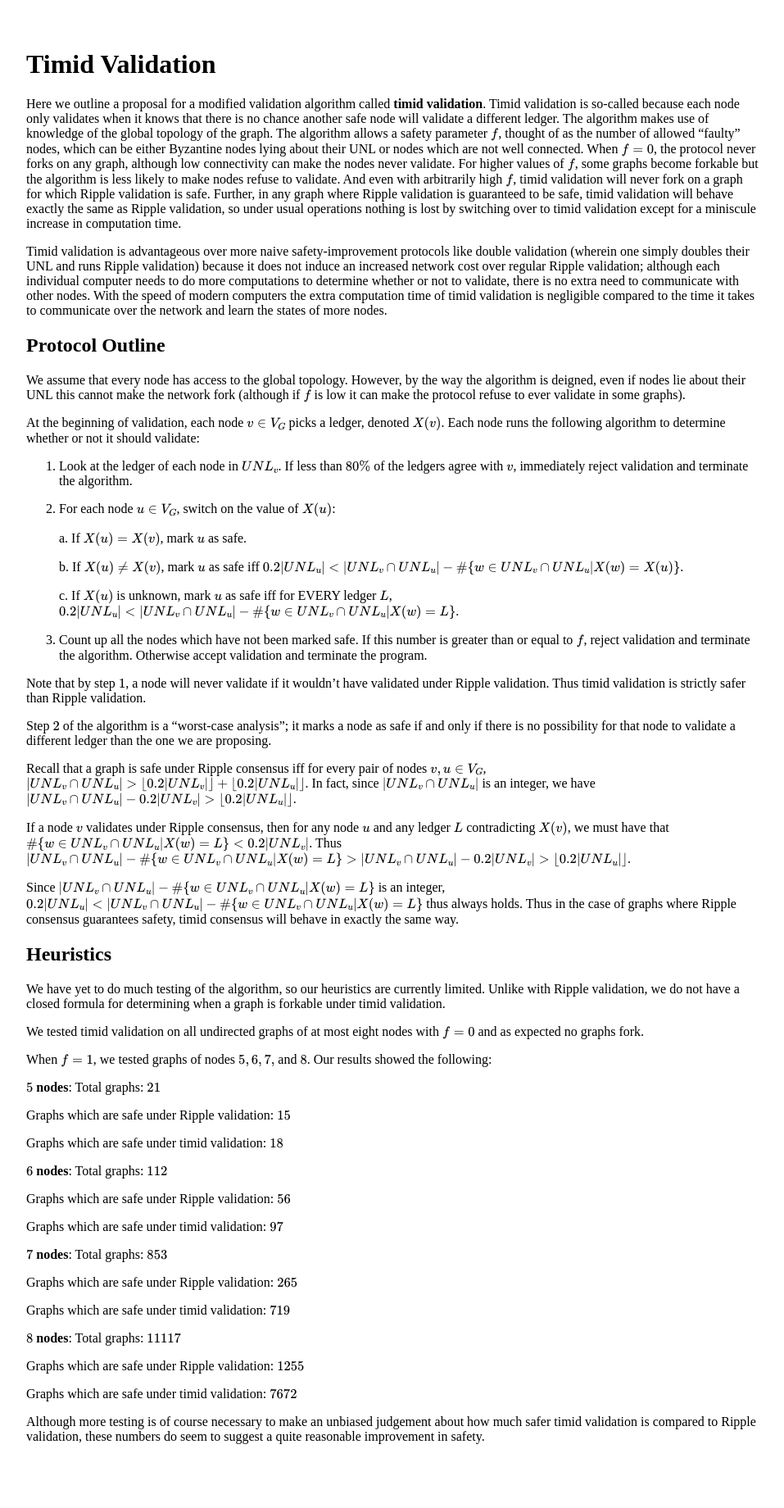
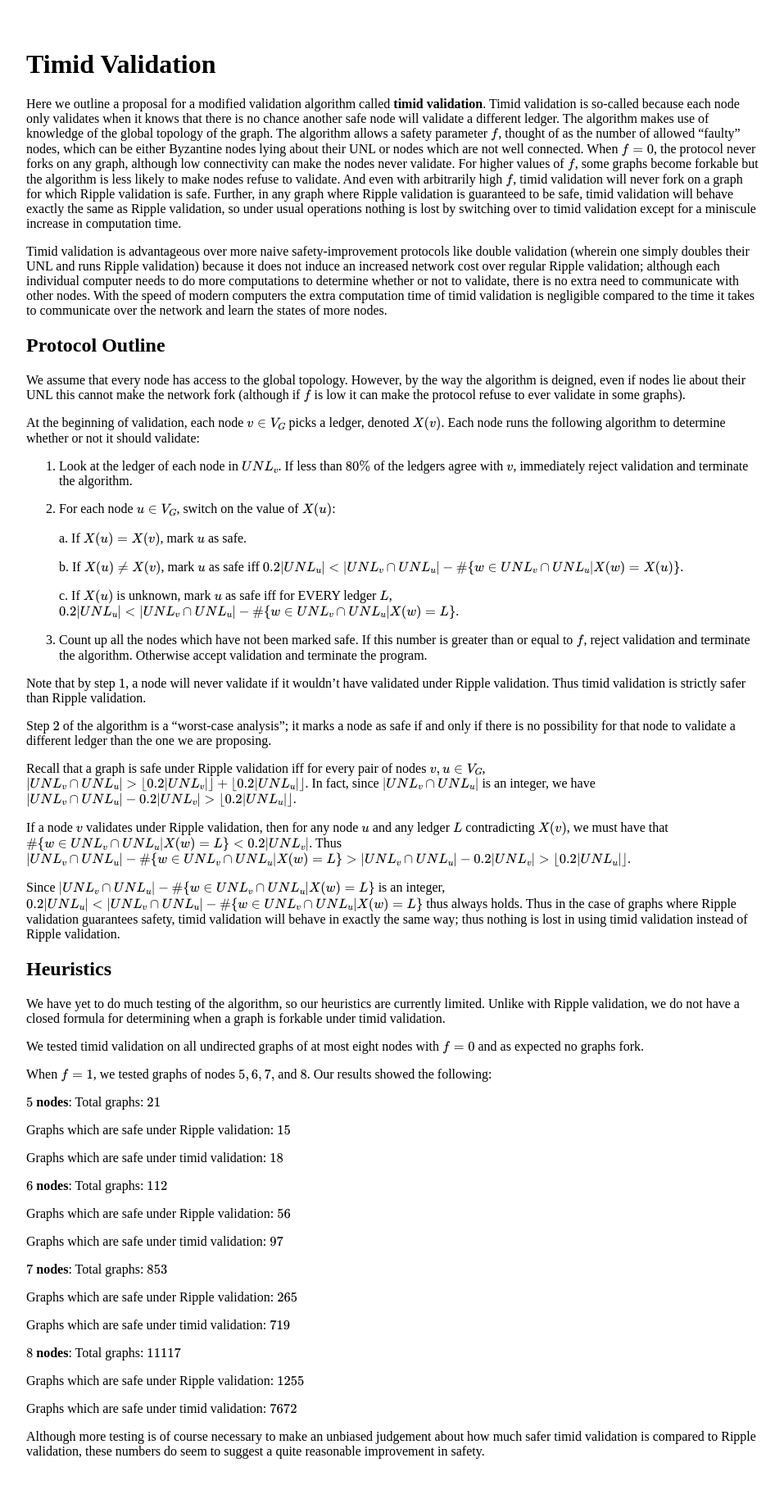
Before and after one commit to ChronusZ/chronusz.github.io, a Jekyll site: the page built from _posts/2017-06-26-timid-validation.md, in a window 1280 px wide. Shown: the whole page at 82% size, without its empty margins (160-1117 px from the left). Built offline with Jekyll 4.4.1, drawn with Linux system fonts in a browser that asks for light colours; formulas are drawn with MathJax 3.

Commit message:
Update 2017-06-26-timid-validation.md

```diff
--- a/_posts/2017-06-26-timid-validation.md
+++ b/_posts/2017-06-26-timid-validation.md
@@ -31,11 +31,11 @@ Note that by step $$1$$, a node will never validate if it wouldn't have validate
 
 Step $$2$$ of the algorithm is a "worst-case analysis"; it marks a node as safe if and only if there is no possibility for that node to validate a different ledger than the one we are proposing.
 
-Recall that a graph is safe under Ripple consensus iff for every pair of nodes $$v,u\in V_G$$, $$\vert UNL_v\cap UNL_u\vert>\lfloor 0.2\vert UNL_v\vert\rfloor + \lfloor 0.2\vert UNL_u\vert\rfloor$$. In fact, since $$\vert UNL_v\cap UNL_u\vert$$ is an integer, we have $$\vert UNL_v\cap UNL_u\vert-0.2\vert UNL_v\vert>\lfloor 0.2\vert UNL_u\vert\rfloor$$.
+Recall that a graph is safe under Ripple validation iff for every pair of nodes $$v,u\in V_G$$, $$\vert UNL_v\cap UNL_u\vert>\lfloor 0.2\vert UNL_v\vert\rfloor + \lfloor 0.2\vert UNL_u\vert\rfloor$$. In fact, since $$\vert UNL_v\cap UNL_u\vert$$ is an integer, we have $$\vert UNL_v\cap UNL_u\vert-0.2\vert UNL_v\vert>\lfloor 0.2\vert UNL_u\vert\rfloor$$.
 
-If a node $$v$$ validates under Ripple consensus, then for any node $$u$$ and any ledger $$L$$ contradicting $$X(v)$$, we must have that $$\#\{w\in UNL_v\cap UNL_u\vert X(w)=L\}<0.2\vert UNL_v\vert$$. Thus $$\vert UNL_v\cap UNL_u\vert - \#\{w\in UNL_v\cap UNL_u\vert X(w)=L\}>\vert UNL_v\cap UNL_u\vert - 0.2\vert UNL_v\vert>\lfloor 0.2\vert UNL_u\vert\rfloor$$.
+If a node $$v$$ validates under Ripple validation, then for any node $$u$$ and any ledger $$L$$ contradicting $$X(v)$$, we must have that $$\#\{w\in UNL_v\cap UNL_u\vert X(w)=L\}<0.2\vert UNL_v\vert$$. Thus $$\vert UNL_v\cap UNL_u\vert - \#\{w\in UNL_v\cap UNL_u\vert X(w)=L\}>\vert UNL_v\cap UNL_u\vert - 0.2\vert UNL_v\vert>\lfloor 0.2\vert UNL_u\vert\rfloor$$.
 
-Since $$\vert UNL_v\cap UNL_u\vert - \#\{w\in UNL_v\cap UNL_u\vert X(w)=L\}$$ is an integer, $$0.2\vert UNL_u \vert<\vert UNL_v\cap UNL_u\vert - \#\{w\in UNL_v\cap UNL_u\vert X(w)=L\}$$ thus always holds. Thus in the case of graphs where Ripple consensus guarantees safety, timid consensus will behave in exactly the same way.
+Since $$\vert UNL_v\cap UNL_u\vert - \#\{w\in UNL_v\cap UNL_u\vert X(w)=L\}$$ is an integer, $$0.2\vert UNL_u \vert<\vert UNL_v\cap UNL_u\vert - \#\{w\in UNL_v\cap UNL_u\vert X(w)=L\}$$ thus always holds. Thus in the case of graphs where Ripple validation guarantees safety, timid validation will behave in exactly the same way; thus nothing is lost in using timid validation instead of Ripple validation.
 
 ## Heuristics
 
```
